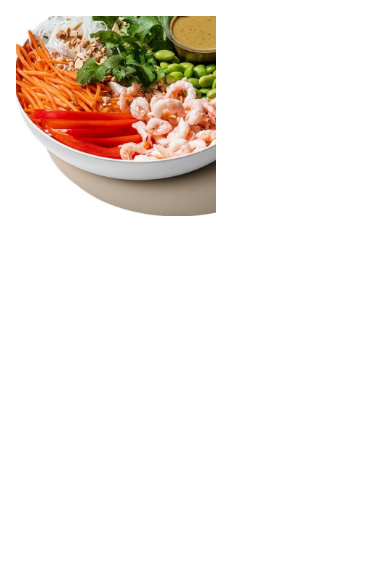
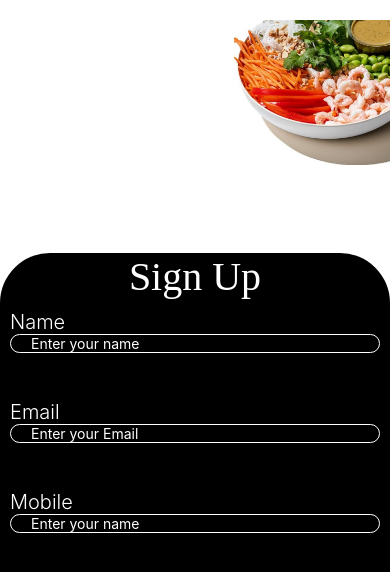
Before and after one commit to meAasifAli/food_delivery, a React Native app: screen /signup in a window 390 px wide. Shown: the top 572 px of the page. Built offline with nearby package versions, Linux system fonts and the light colour scheme.

Commit message:
feat: [Added signup screen]

```diff
--- a/App.jsx
+++ b/App.jsx
@@ -1,6 +1,6 @@
 import React from 'react';
-import { NavigationContainer } from '@react-navigation/native';
-import { createNativeStackNavigator } from '@react-navigation/native-stack';
+import {NavigationContainer} from '@react-navigation/native';
+import {createNativeStackNavigator} from '@react-navigation/native-stack';
 import LandingPage from './screens/landing';
 import SignUpScreen from './screens/signup';
 import SigninScreen from './screens/signin';
@@ -10,26 +10,40 @@ const Stack = createNativeStackNavigator();
 
 const App = () => {
   return (
-    <NavigationContainer
-
-    >
+    <NavigationContainer>
       <Stack.Navigator
         screenOptions={{
-          statusBarColor: "#000"
-        }}
-      >
-        <Stack.Screen name="landing" component={LandingPage} options={{
-          headerShown: false
-        }} />
-        <Stack.Screen name="signup" component={SignUpScreen} options={{
-          headerShown: false
-        }} />
-        <Stack.Screen name="signin" component={SigninScreen} options={{
-          headerShown: false
-        }} />
-        <Stack.Screen name="otp" component={OtpScreen} options={{
-          headerShown: false
-        }} />
+          statusBarColor: '#000',
+        }}>
+        <Stack.Screen
+          name="signup"
+          component={SignUpScreen}
+          options={{
+            headerShown: false,
+          }}
+        />
+        <Stack.Screen
+          name="landing"
+          component={LandingPage}
+          options={{
+            headerShown: false,
+          }}
+        />
+
+        <Stack.Screen
+          name="signin"
+          component={SigninScreen}
+          options={{
+            headerShown: false,
+          }}
+        />
+        <Stack.Screen
+          name="otp"
+          component={OtpScreen}
+          options={{
+            headerShown: false,
+          }}
+        />
       </Stack.Navigator>
     </NavigationContainer>
   );
--- a/screens/landing.jsx
+++ b/screens/landing.jsx
@@ -1,7 +1,7 @@
 
-import { Dimensions, Image, StyleSheet, Text, TouchableOpacity, View } from 'react-native'
+import { Image, StyleSheet, Text, View } from 'react-native'
 
-const { width, height } = Dimensions.get("window")
+
 
 
 
@@ -9,41 +9,10 @@ const LandingPage = () => {
   return (
     <View style={styles.container}>
       <View style={styles.bgImg}>
-        <Image resizeMode='contain' source={require("../assets/images/bg.png")} />
+        <Image source={require("../assets/images/bg.png")} />
       </View>
       <View style={styles.contentContainer}>
-        <Text style={styles.primaryHeading}>FOOD KART</Text>
-        <Text style={styles.secondaryHeading}>Satisfy your cravings with just a tap
-          Order, Eat, Repeat!</Text>
-      </View>
-      <View style={{
-        position: "absolute",
-        bottom: 0,
-        backgroundColor: "#202020",
-        width: width * (393 / width),
-        height: height * (192 / height),
-        borderTopRightRadius: 50,
-        borderTopLeftRadius: 50,
-        display: "flex",
-        justifyContent: "center",
-        alignItems: "center"
-      }}>
-        <TouchableOpacity style={{
-          height: height * (64 / height),
-          width: width * (280 / width),
-          borderRadius: 10,
-          backgroundColor: "#FA4A0C",
-          display: "flex",
-          justifyContent: "center",
-          alignItems: "center"
-        }}>
-          <Text style={{
-            fontFamily: "Open-Sans",
-            fontWeight: "400",
-            fontSize: 32,
-            color: "#FFFFFF"
-          }}>Get Started!</Text>
-        </TouchableOpacity>
+        <Text style={styles.textHeading}>FOOD KART</Text>
       </View>
     </View>
   );
@@ -65,32 +34,10 @@ const styles = StyleSheet.create({
     top: 0,
     right: 0,
   },
-  // img: {
-  //   height: height * (404 / height),
-  //   width: width * (336 / width)
-  // },
   contentContainer: {
     display: "flex",
     flexDirection: "column",
     gap: 10
-  },
-  primaryHeading: {
-    fontFamily: "Open-Sans",
-    fontWeight: "700",
-    fontSize: 48,
-    color: "#FA4A0C",
-    textAlign: "center"
-    // lineHeight: 65.37,
-    // letterSpacing: 5
-  },
-  secondaryHeading: {
-    fontFamily: "Open-Sans",
-    fontWeight: "400",
-    fontSize: 16,
-    color: "#000000",
-    textAlign: "center",
-    maxWidth: width * (290 / width),
-    lineHeight: 25
   }
 
 });
--- a/screens/signup.jsx
+++ b/screens/signup.jsx
@@ -1,10 +1,45 @@
-import {StyleSheet, Text, View, Image, Dimensions} from 'react-native';
+import {
+  StyleSheet,
+  Text,
+  View,
+  Image,
+  Dimensions,
+  TextInput,
+} from 'react-native';
 import React from 'react';
+const {width, height} = Dimensions.get('window');
 
 const SignUpScreen = () => {
   return (
     <View style={styles.container}>
       <Image source={require('../assets/images/bg.png')} style={styles.image} />
+      <View style={styles.bodycontainer}>
+        <Text style={styles.sigup}>Sign Up</Text>
+        <View style={styles.inputcontainer}>
+          <Text style={styles.inputtext}>Name</Text>
+          <TextInput
+            placeholder="Enter your name"
+            placeholderTextColor={'#FFFFFF'}
+            style={styles.inputbox}
+          />
+        </View>
+        <View style={styles.inputcontainer}>
+          <Text style={styles.inputtext}>Email</Text>
+          <TextInput
+            placeholder="Enter your Email"
+            placeholderTextColor={'#FFFFFF'}
+            style={styles.inputbox}
+          />
+        </View>
+        <View style={styles.inputcontainer}>
+          <Text style={styles.inputtext}>Mobile</Text>
+          <TextInput
+            placeholder="Enter your name"
+            placeholderTextColor={'#FFFFFF'}
+            style={styles.inputbox}
+          />
+        </View>
+      </View>
     </View>
   );
 };
@@ -15,10 +50,46 @@ const styles = StyleSheet.create({
   container: {
     flex: 1,
     backgroundColor: 'white',
-    padding: 16,
   },
   image: {
-    width: 200,
-    height: 200,
+    width: width * 0.4,
+    height: height * 0.22,
+    resizeMode: 'contain',
+    position: 'absolute',
+    right: 0,
+  },
+  bodycontainer: {
+    height: height * 0.7,
+    width: width,
+    backgroundColor: 'black',
+    position: 'absolute',
+    bottom: 0,
+    borderTopRightRadius: 50,
+    borderTopLeftRadius: 50,
+  },
+  sigup: {
+    color: 'white',
+    fontSize: 40,
+    fontFamily: 'OpenSans-Bold',
+    textAlign: 'center',
+  },
+  inputcontainer: {
+    width: '100%',
+    height: 90,
+
+    borderColor: 'white',
+    padding: 10,
+  },
+  inputtext: {
+    color: '#FFFFFF',
+    fontSize: 20,
+    fontWeight: '300',
+  },
+  inputbox: {
+    borderWidth: 1,
+    borderColor: '#FFFFFF',
+    borderRadius: 10,
+    color: '#FFFFFF',
+    paddingLeft: 20,
   },
 });
```
